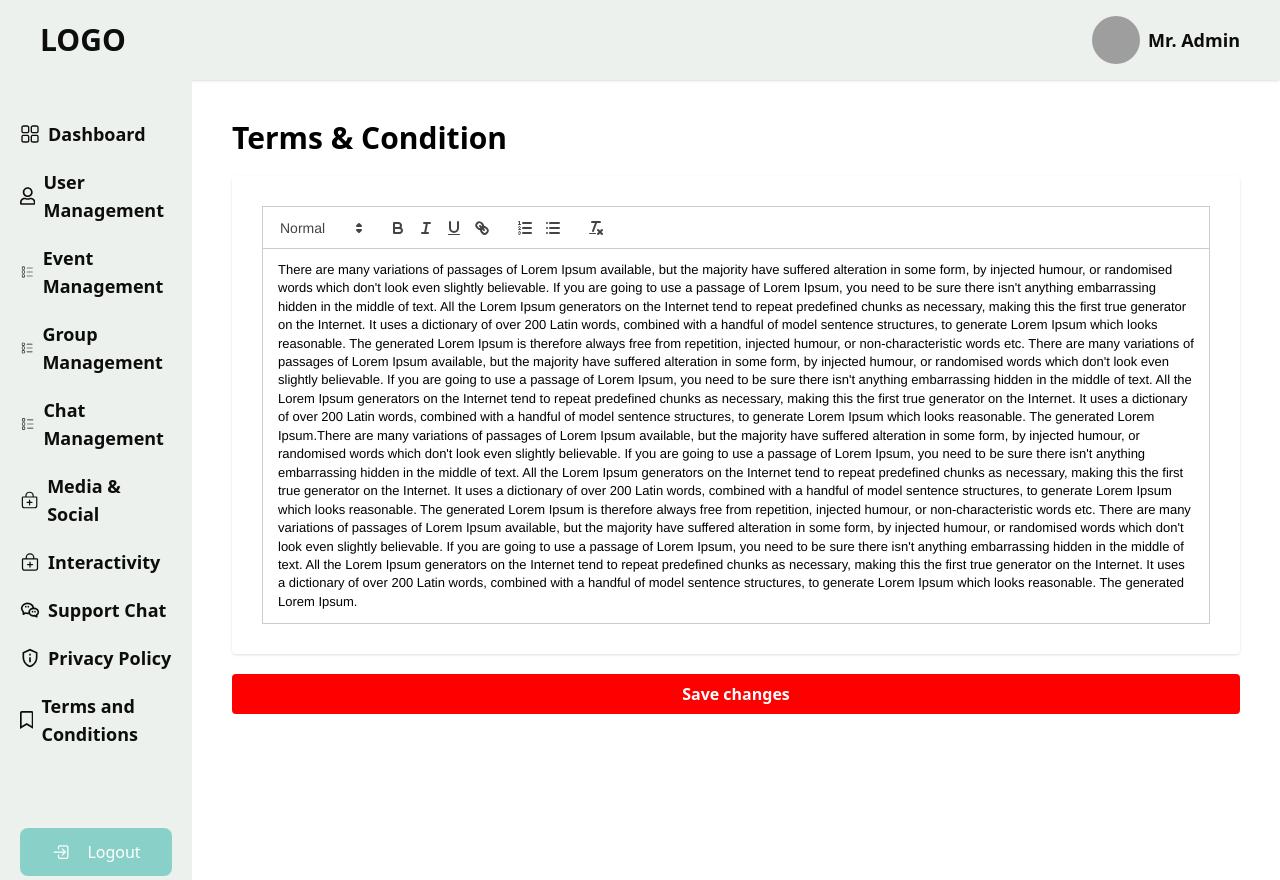
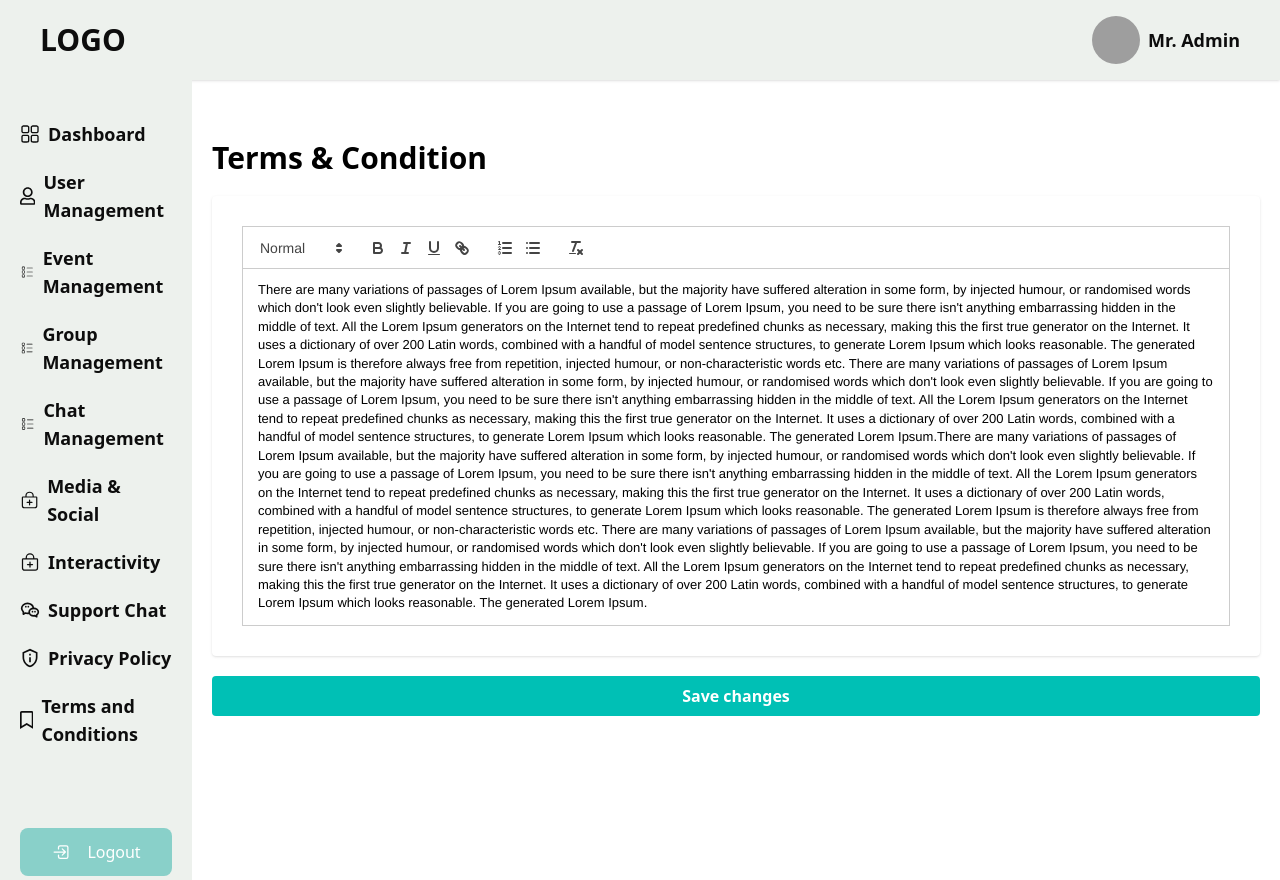
Before and after one commit to TAIJULAMAN/event-management-angel, a React (Vite) app: page /setting/terms-and-condition in a window 1280 px wide. Built offline with nearby package versions, Linux system fonts and the light colour scheme; grey boxes are pictures that could not be loaded.

Commit message:
complete terms and privacy

```diff
--- a/src/pages/Privacy Policy/PrivacyPolicy.jsx
+++ b/src/pages/Privacy Policy/PrivacyPolicy.jsx
@@ -22,7 +22,7 @@ export default function PrivacyPolicy() {
       <div className="text-center py-5 w-full">
         <button
           onClick={() => console.log(content)}
-          className="bg-[#FF0000] text-white font-semibold w-full py-2 rounded transition duration-200"
+          className="bg-[#00c0b5] text-white font-semibold w-full py-2 rounded transition duration-200"
         >
           Save changes
         </button>
--- a/src/pages/Terms Condition/TermsCondition.jsx
+++ b/src/pages/Terms Condition/TermsCondition.jsx
@@ -8,7 +8,7 @@ function TermsCondition() {
   );
 
   return (
-    <div className="p-5">
+    <div className="px-5 md:px-0 py-5 md:py-10">
       <h1 className="text-start text-3xl font-bold mb-5">Terms & Condition</h1>
 
       <div className=" bg-white rounded shadow p-5 h-full">
@@ -22,7 +22,7 @@ function TermsCondition() {
       <div className="text-center py-5">
         <button
           onClick={() => console.log(content)}
-         className="bg-[#FF0000] text-white font-semibold w-full py-2 rounded transition duration-200"
+          className="bg-[#00c0b5] text-white font-semibold w-full py-2 rounded transition duration-200"
         >
           Save changes
         </button>
--- a/src/shared/Sidebar/Sidebar.jsx
+++ b/src/shared/Sidebar/Sidebar.jsx
@@ -18,7 +18,6 @@ const Sidebar = ({ isOpen, toggleSidebar }) => {
   const location = useLocation();
   const currentPath = location.pathname;
   const isActive = (path) => currentPath === path;
-  const isSettingsActive = currentPath.startsWith("/setting");
 
   return (
     <div
```
